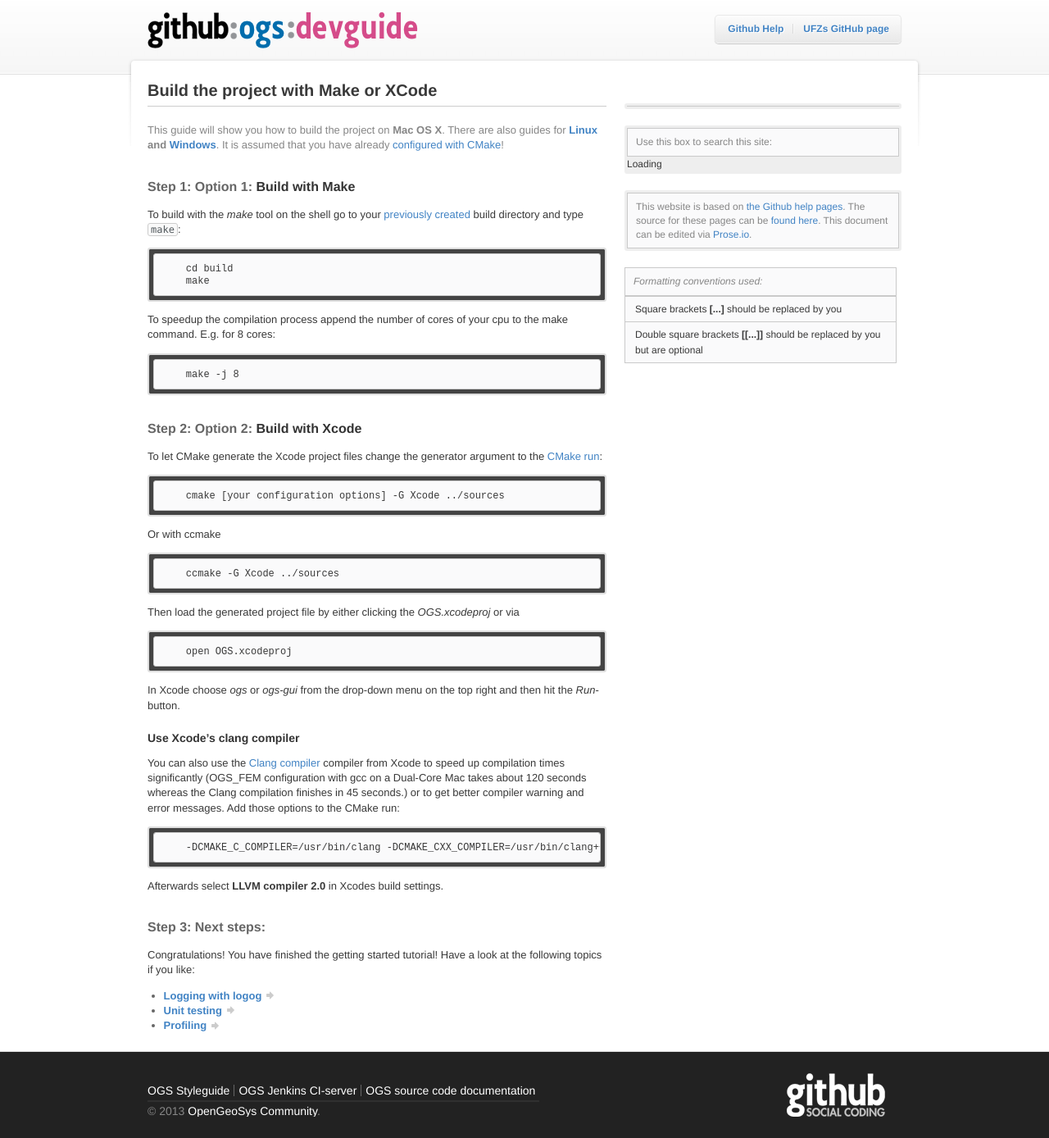
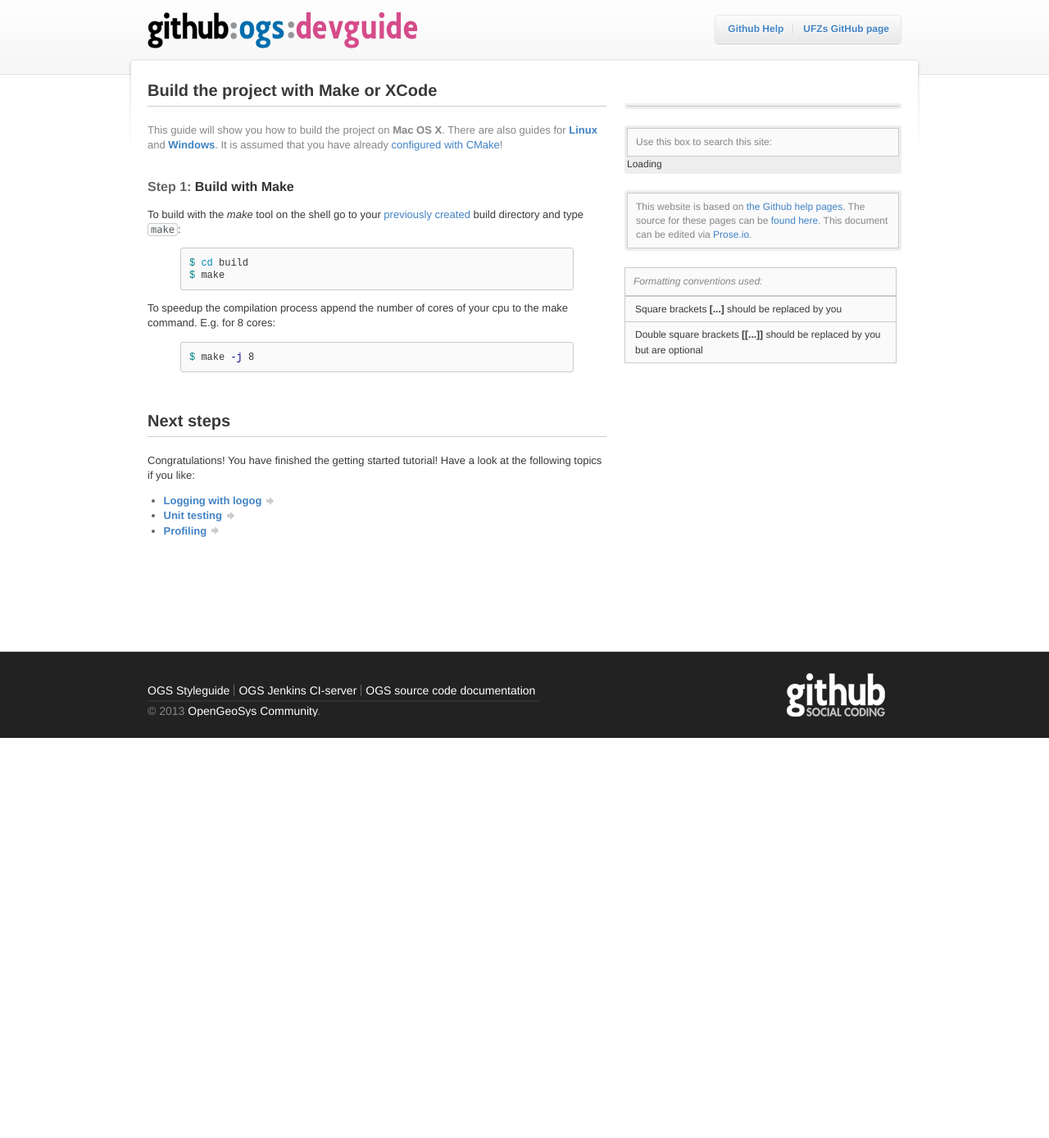
Before and after one commit to ufz/devguide, a Jekyll site: the page built from _posts/2011-12-21-mac-build.markdown, in a window 1280 px wide. Shown: the whole page at 82% size. Built offline with Jekyll 4.4.1, drawn with Linux system fonts in a browser that asks for light colours; Markdown is read by kramdown in place of the engine named in the settings; comment, search, counter and statistics services are not loaded; after the commit the page ends 900 px from its top, so only the background shows below that.

Commit message:
Build mac.

```diff
--- a/_includes/make.markdown
+++ b/_includes/make.markdown
@@ -1,14 +1,14 @@
-## <span class="step">Option 1:</span> Build with Make ##
+## Build with Make ##
 
 To build with the *make* tool on the shell go to your [previously created][cmake] build directory and type `make`:
 
-        cd build
-        make
+{% highlight bash %}
+$ cd build
+$ make
+{% endhighlight %}
 
 To speedup the compilation process append the number of cores of your cpu to the make command. E.g. for 8 cores:
 
-        make -j 8
-
-
-
-[cmake]: /linux-configure-cmake
+{% highlight bash %}
+$ make -j 8
+{% endhighlight %}
--- a/_includes/next-steps-build.markdown
+++ b/_includes/next-steps-build.markdown
@@ -1,4 +1,4 @@
-## <span class="step">Next steps:</span>
+# Next steps
 
 Congratulations! You have finished the getting started tutorial! Have a look at
 the following topics if you like:
--- a/_posts/2011-12-21-mac-build.markdown
+++ b/_posts/2011-12-21-mac-build.markdown
@@ -4,33 +4,9 @@ title: Build the project with Make or XCode
 description:
 ---
 
-<p class="intro">This guide will show you how to build the project on <strong>Mac OS X</strong>. There are also guides for <strong><a href="/linux-build">Linux</a> and <a href="/win-build">Windows</a></strong>.  It is assumed that you have already <a href="/configure-cmake-redirect">configured with CMake</a>!</p>
+This guide will show you how to build the project on **Mac OS X**. There are also guides for **[Linux](/linux-build)** and **[Windows](/win-build)**.  It is assumed that you have already [configured with CMake](/configure-cmake-redirect")!
 
 {% include make.markdown %}
-
-## <span class="step">Option 2:</span> Build with Xcode ##
-
-To let CMake generate the Xcode project files change the generator argument to the [CMake run][cmake]:
-
-        cmake [your configuration options] -G Xcode ../sources
-
-Or with ccmake
-
-        ccmake -G Xcode ../sources
-
-Then load the generated project file by either clicking the *OGS.xcodeproj* or via
-
-        open OGS.xcodeproj
-
-In Xcode choose *ogs* or *ogs-gui* from the drop-down menu on the top right and then hit the *Run*-button.
-
-### Use Xcode's clang compiler ###
-
-You can also use the [Clang compiler](http://clang.llvm.org/features.html) compiler from Xcode to speed up compilation times significantly (OGS_FEM configuration with gcc on a Dual-Core Mac takes about 120 seconds whereas the Clang compilation finishes in 45 seconds.) or to get better compiler warning and error messages. Add those options to the CMake run:
-
-        -DCMAKE_C_COMPILER=/usr/bin/clang -DCMAKE_CXX_COMPILER=/usr/bin/clang++
-
-Afterwards select **LLVM compiler 2.0** in Xcodes build settings.
 
 [cmake]: /linux-configure-cmake
 
```
Also changed, not shown: _includes/build-xcode.markdown (added, +25 -0 lines).
